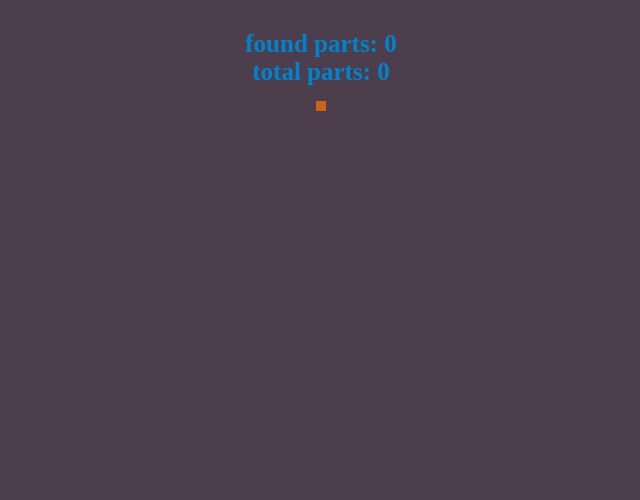
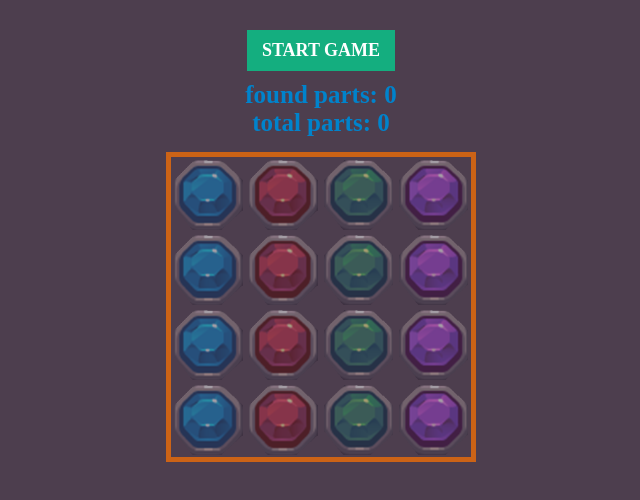
Before and after one commit to InnaMcGrane/stone-game.react, a React (Create React App) app: page / in a window 1280 px wide. Shown: the top 500 px of the page, without its empty margins (319-959 px from the left). Built offline with nearby package versions, Linux system fonts and the light colour scheme.

Commit message:
create data start

```diff
--- a/src/components/Button/button.module.css
+++ b/src/components/Button/button.module.css
@@ -1,8 +1,3 @@
-
-.game__btn {
-  margin-bottom: 10px;
-}
-
 .btn {
   cursor: pointer;
 }
--- a/src/components/Game/Game.jsx
+++ b/src/components/Game/Game.jsx
@@ -1,12 +1,23 @@
 import cn from "classnames";
 import styles from "./game.module.css"
+import Button from "../Button/Button";
+import data from "../../data";
+import Stone from "../Stone/Stone";
 
 function Game () {
     return <div className={cn(styles["game"])}>
-        <div className={cn(styles["game__btn"])}></div>
+        <div className={cn(styles["game__btn"])}>
+            <Button type="start" text="Start Game" handler={() => {}}/>
+        </div>
         <span className={cn(styles["game__found"])}>found parts: 0</span>
         <span className={cn(styles["game__total"])}>total parts: 0</span>
-        <div className={cn(styles["game__wrapper"])}></div>
+        <div className={cn(styles["game__wrapper"])}>
+          {
+            data.map((el) => {
+                return <Stone id={el.id} hide={false} disabled={true} img={el.img} key={el.id} />
+            })
+          }
+        </div>
         </div>;
   }
 
--- a/src/components/Game/game.module.css
+++ b/src/components/Game/game.module.css
@@ -7,6 +7,9 @@
   margin-top: 30px;
 }
 
+.game__btn {
+  margin-bottom: 10px;
+}
 
 .game__found {
   font-size: 25px;
--- a/src/components/Stone/Stone.jsx
+++ b/src/components/Stone/Stone.jsx
@@ -1,9 +1,12 @@
-function Stone({hide, disabled, img}) {
-    return (
-      <button className={`stone ${hide ? "stone--hide" : ""}`} disabled={disabled}>
-        <img className="stone__img" src={`./image/${img}.png`} alt="" />
-      </button>
-    );
+import cn from "classnames";
+import styles from "./stone.module.css";
+
+function Stone({ id, hide, disabled, img }) {
+  return (
+    <button className={cn(styles["stone"], hide ? styles["stone-hide"] : "")} disabled={disabled}>
+      <img className={cn(styles["stone__img"])} src={img} alt="" />
+    </button>
+  );
 }
 
 export default Stone;
--- a/src/data.js
+++ b/src/data.js
@@ -1,83 +1,88 @@
+import t1 from "./assests/images/t1.png";
+import t2 from "./assests/images/t2.png";
+import t3 from "./assests/images/t3.png";
+import t4 from "./assests/images/t4.png";
+
 const data = [
   {
     id: 346,
     color: "blue",
-    img: "t2",
+    img: t2,
   },
   {
     id: 2345,
     color: "red",
-    img: "t1",
+    img: t1,
   },
   {
     id: 7,
     color: "green",
-    img: "t3",
+    img: t3,
   },
   {
     id: 235,
     color: "violet",
-    img: "t4",
+    img: t4,
   },
   {
     id: 567,
     color: "blue",
-    img: "t2",
+    img: t2,
   },
   {
     id: 67,
     color: "red",
-    img: "t1",
+    img: t1,
   },
   {
     id: 43,
     color: "green",
-    img: "t3",
+    img: t3,
   },
   {
     id: 87,
     color: "violet",
-    img: "t4",
+    img: t4,
   },
   {
     id: 95,
     color: "blue",
-    img: "t2",
+    img: t2,
   },
   {
     id: 352,
     color: "red",
-    img: "t1",
+    img: t1,
   },
   {
     id: 3456,
     color: "green",
-    img: "t3",
+    img: t3,
   },
   {
     id: 323446,
     color: "violet",
-    img: "t4",
+    img: t4,
   },
   {
     id: 6587,
     color: "blue",
-    img: "t2",
+    img: t2,
   },
   {
     id: 89,
     color: "red",
-    img: "t1",
+    img: t1,
   },
   {
     id: 6507,
     color: "green",
-    img: "t3",
+    img: t3,
   },
   {
     id: 2146,
     color: "violet",
-    img: "t4",
+    img: t4,
   },
 ];
 export default data;
--- a/src/index.js
+++ b/src/index.js
@@ -1,6 +1,7 @@
 import React from "react";
 import ReactDOM from "react-dom/client";
 import "./index.css";
+import './reset.css';
 import App from "./components/App/App";
 
 const root = ReactDOM.createRoot(document.getElementById("root"));
--- /dev/null
+++ b/src/reset.css
@@ -0,0 +1,89 @@
+/* Reset and base styles  */
+* {
+	padding: 0px;
+	margin: 0px;
+	border: none;
+}
+
+*,
+*::before,
+*::after {
+	box-sizing: border-box;
+}
+
+/* Links */
+
+a, a:link, a:visited  {
+    text-decoration: none;
+}
+
+a:hover  {
+    text-decoration: none;
+}
+
+/* Common */
+
+aside, nav, footer, header, section, main {
+	display: block;
+}
+
+h1, h2, h3, h4, h5, h6, p {
+    font-size: inherit;
+	font-weight: inherit;
+}
+
+ul, ul li {
+	list-style: none;
+}
+
+img {
+	vertical-align: top;
+}
+
+img, svg {
+	max-width: 100%;
+	height: auto;
+}
+
+address {
+  font-style: normal;
+}
+
+/* Form */
+
+input, textarea, button, select {
+	font-family: inherit;
+    font-size: inherit;
+    color: inherit;
+    background-color: transparent;
+}
+
+input::-ms-clear {
+	display: none;
+}
+
+button, input[type="submit"] {
+    display: inline-block;
+    box-shadow: none;
+    background-color: transparent;
+    background: none;
+    cursor: pointer;
+}
+
+input:focus, input:active,
+button:focus, button:active {
+    outline: none;
+}
+
+button::-moz-focus-inner {
+	padding: 0;
+	border: 0;
+}
+
+label {
+	cursor: pointer;
+}
+
+legend {
+	display: block;
+}
```
